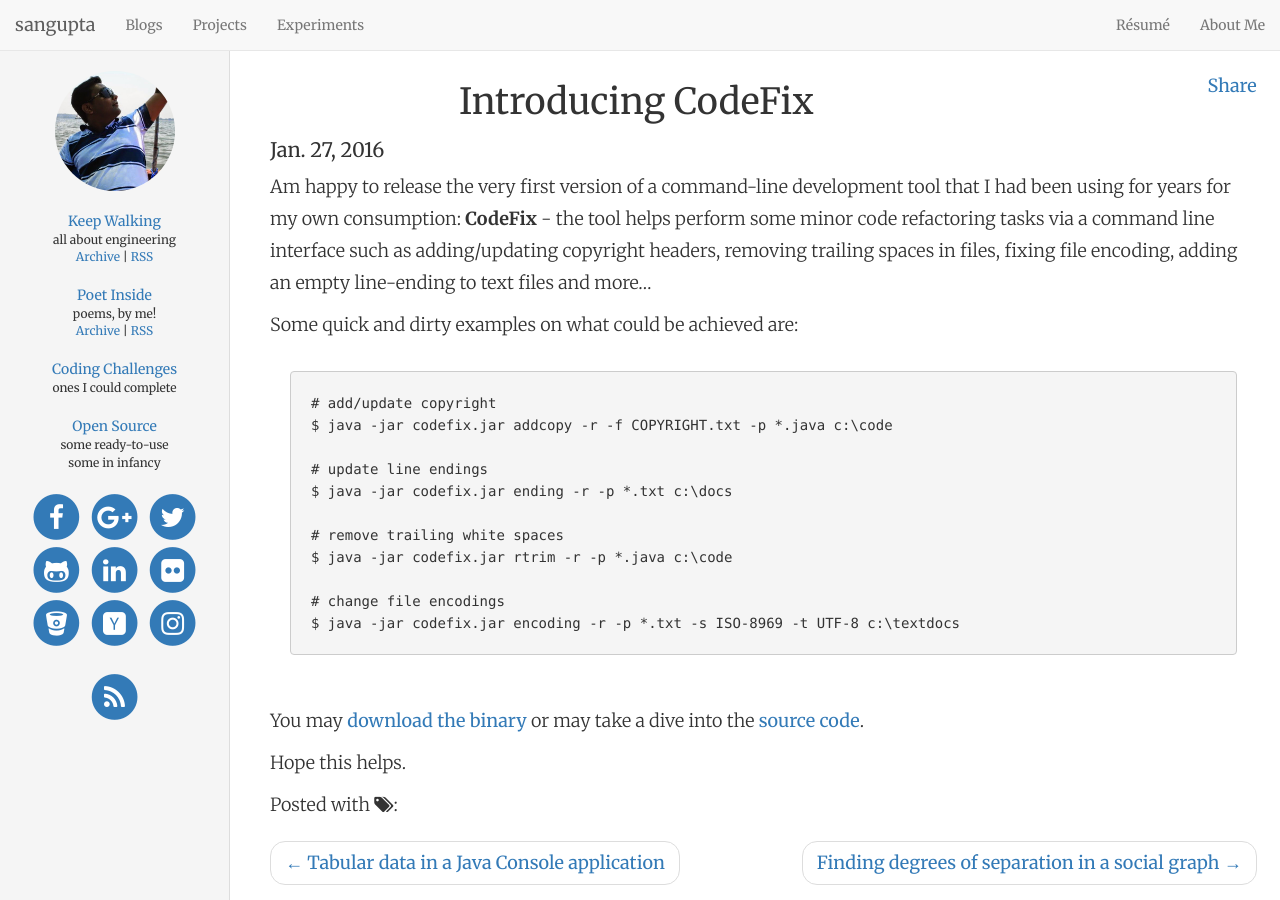
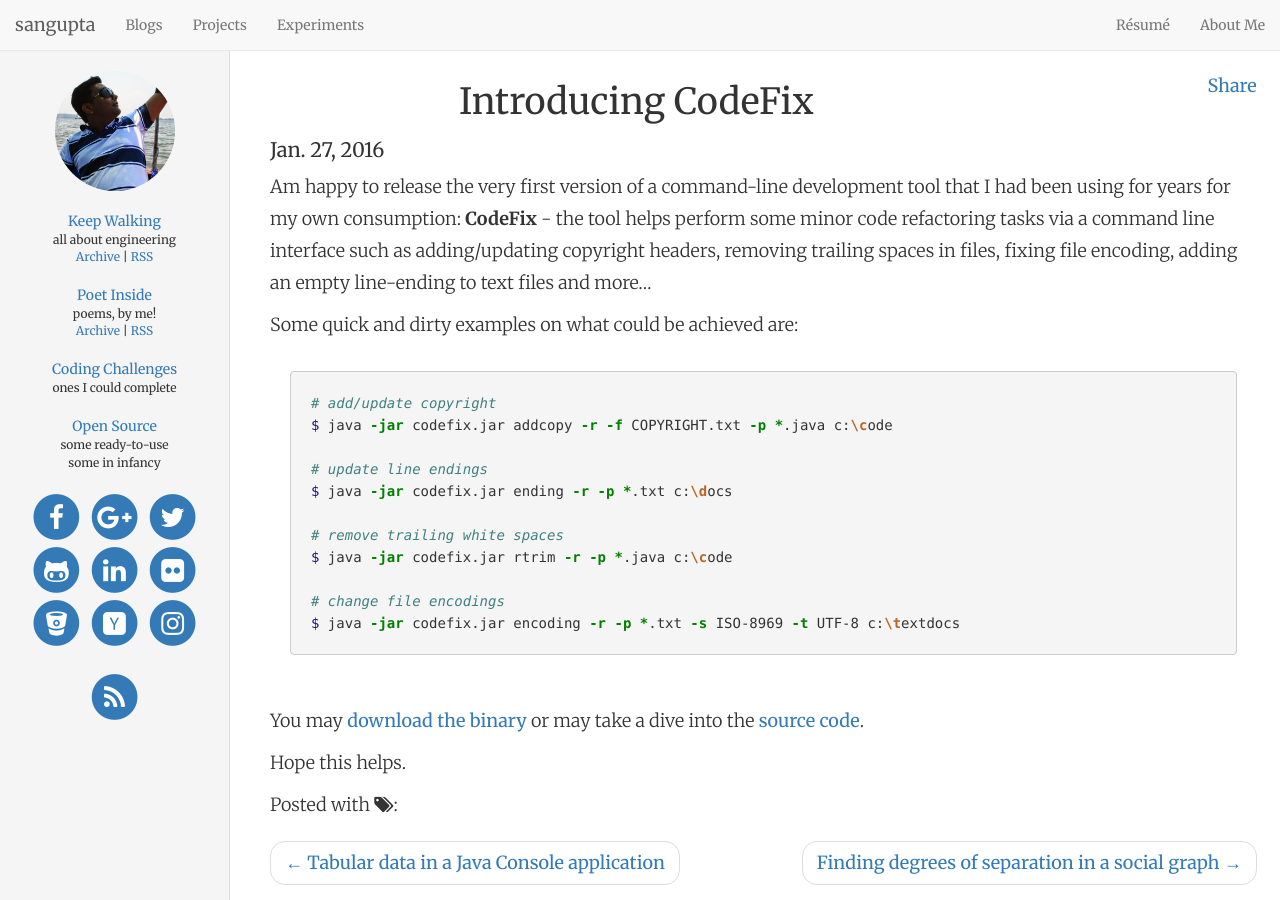
Before and after one commit to sangupta/sangupta.github.io, a Jekyll site: the page built from _posts/2016-01-27-introducing-codefix.md, in a window 1280 px wide and 900 px high. Built offline with Jekyll 4.4.1, drawn with Linux system fonts in a browser that asks for light colours; nearby versions of some CDN libraries; comment, search, counter and statistics services are not loaded.

Commit message:
fix post stylings

````diff
--- a/_posts/2016-01-27-introducing-codefix.md
+++ b/_posts/2016-01-27-introducing-codefix.md
@@ -13,7 +13,7 @@ files and more...
 
 Some quick and dirty examples on what could be achieved are:
 
-```
+```sh
 # add/update copyright
 $ java -jar codefix.jar addcopy -r -f COPYRIGHT.txt -p *.java c:\code
 
````
Also changed, not shown: _posts/2015-07-27-iterate-over-strings-inside-a-string.md (+1 -1 lines).
